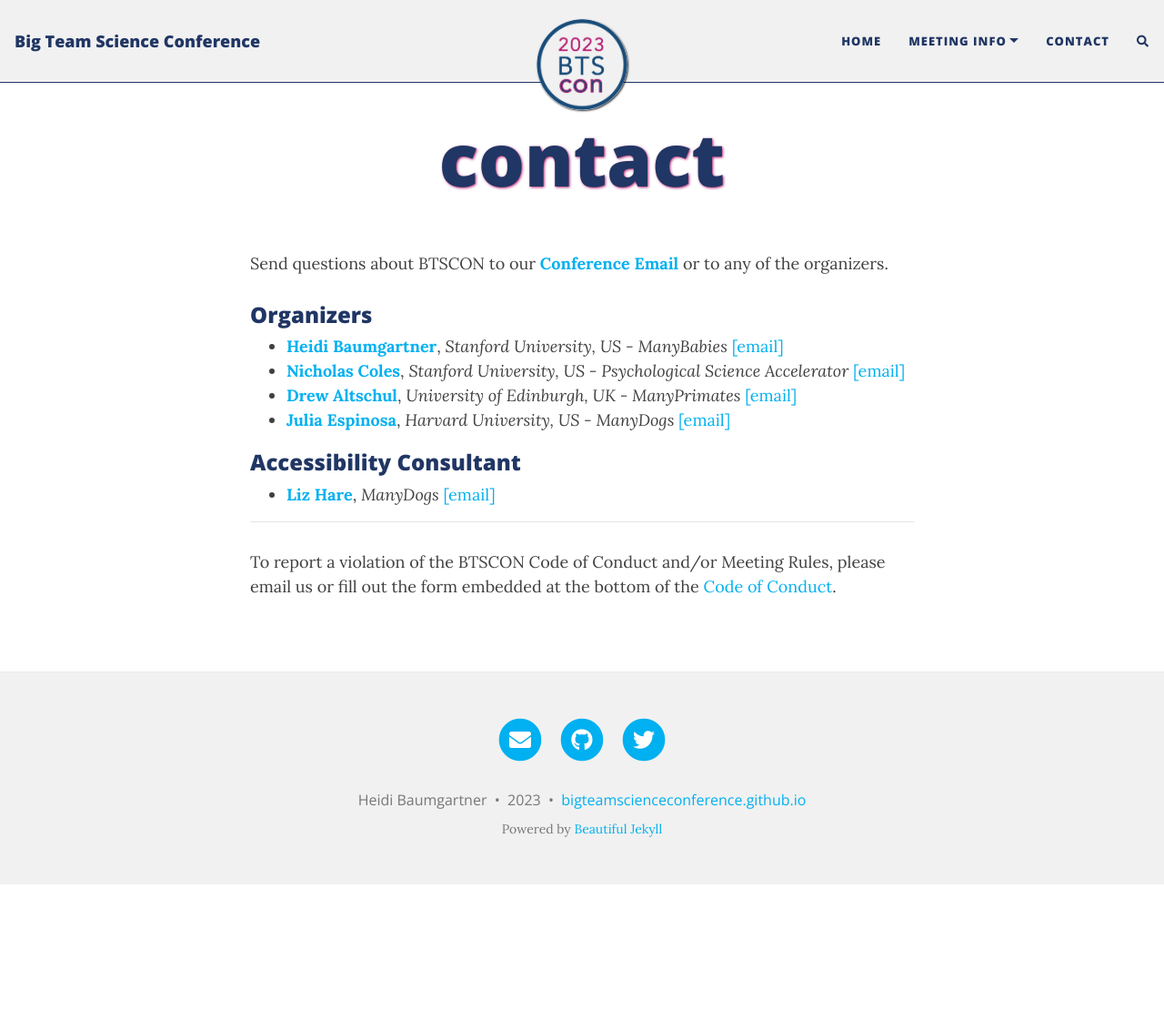
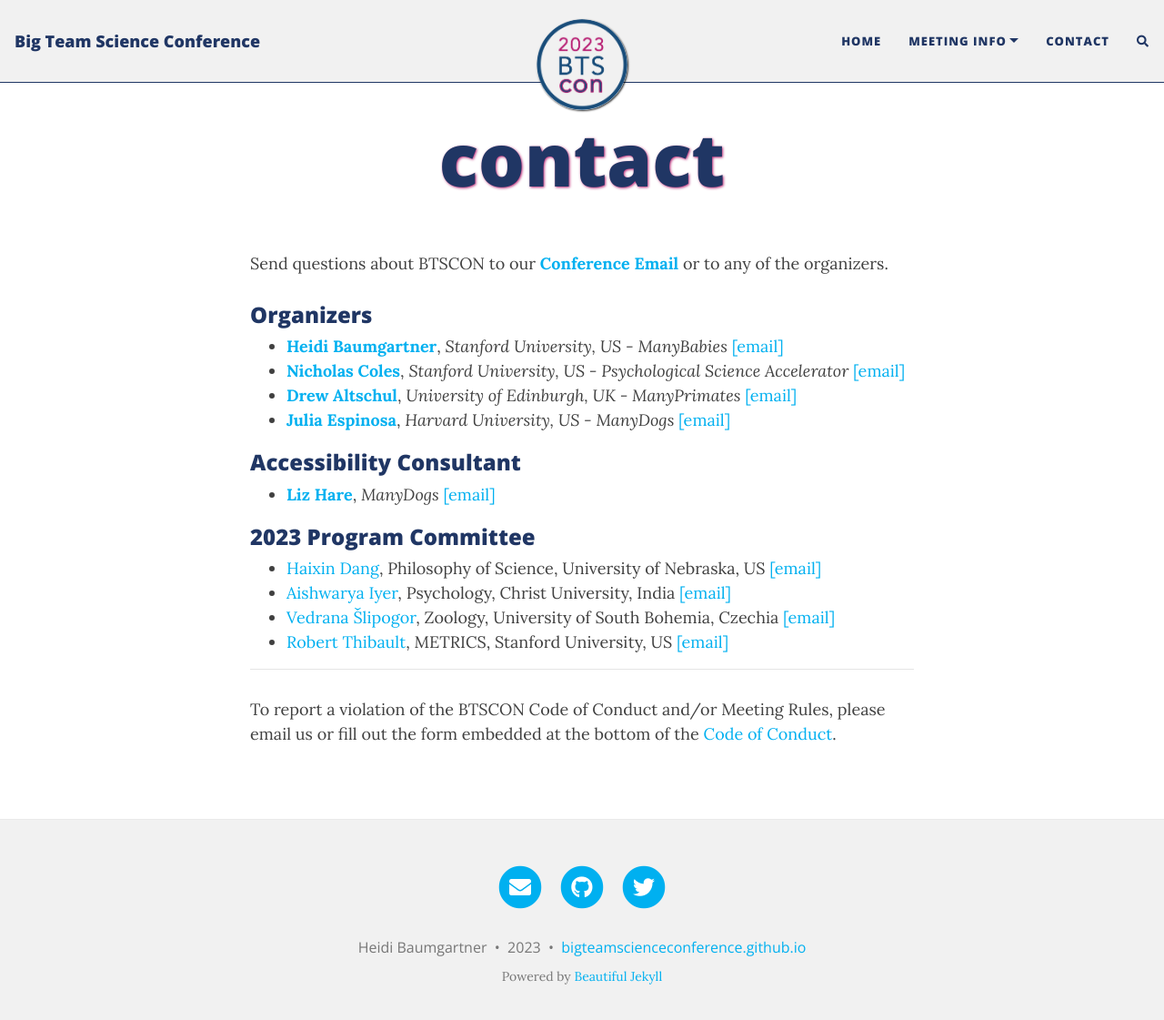
Before and after one commit to bigteamscienceconference/bigteamscienceconference.github.io, a Jekyll site: the page built from contact.md, in a window 1280 px wide and 1134 px high. Shown: the top 1121 px of the window at 91% size. Built offline with Jekyll 4.4.1, drawn with Linux system fonts in a browser that asks for light colours; nearby versions of some CDN libraries; comment, search, counter and statistics services are not loaded.

Commit message:
add program committee

```diff
--- a/contact.md
+++ b/contact.md
@@ -15,6 +15,13 @@
 ### Accessibility Consultant
 * [**Liz Hare**](http://www.doggenetics.com/), *ManyDogs* [[email]](mailto:LizHare@DogGenetics.com)
 
+### 2023 Program Committee
+* [Haixin Dang](http://www.haixindang.com/), Philosophy of Science, University of Nebraska, US [[email]](mailto:haixindang@unomaha.edu)
+* [Aishwarya Iyer](https://scholar.google.com/citations?user=zkHndXUAAAAJ&hl=en), Psychology, Christ University, India [[email]](iyeraishwarya.work@gmail.com)
+* [Vedrana Šlipogor](https://zoo.prf.jcu.cz/index.php/staff-item/slipogor-vedrana/?lang=en), Zoology, University of South Bohemia, Czechia [[email]](mailto:slipogor@prf.jcu.cz)
+* [Robert Thibault](https://metrics.stanford.edu/people/robert-thibault), METRICS, Stanford University, US [[email]](mailto:rthibaul@stanford.edu)
+
+
 ***
 
 To report a violation of the BTSCON Code of Conduct and/or Meeting Rules, please email us or fill out the form embedded at the bottom of the [Code of Conduct]({{site.baseurl}}/codeofconduct/).
```
Also changed, not shown: program.md (+0 -1 lines).
